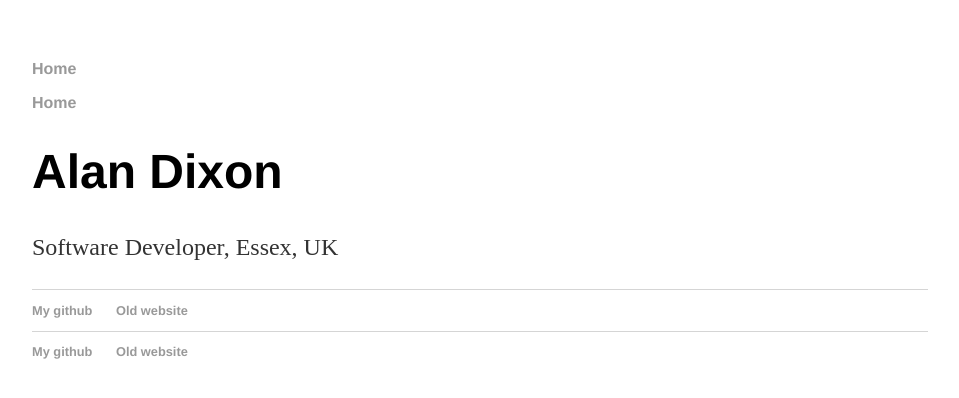
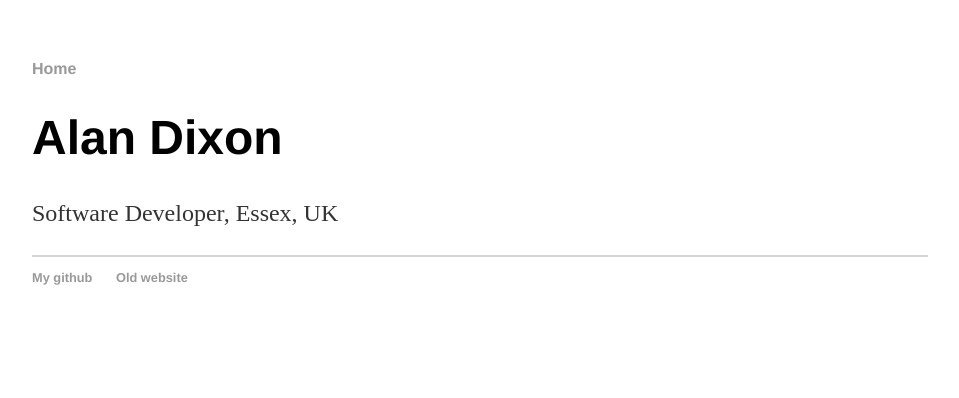
Before and after one commit to alandixon/alandixon.github.io, a Jekyll site: the page built from index.html, in a window 1280 px wide. Shown: the top 398 px of the page, without its empty margins (160-1119 px from the left). Built offline with Jekyll 4.4.1, drawn with Linux system fonts in a browser that asks for light colours.

Commit message:
Removed stuff duped in layout

```diff
--- a/index.html
+++ b/index.html
@@ -11,12 +11,6 @@ title: Alan Dixon
 	</head>
 	<body>
 		<nav>
-    		<ul>
-        		<li><a href="/">Home</a></li>
-	        	<!--li><a href="/about">About</a></li>
-        		<li><a href="/cv">CV</a></li>
-        		<li><a href="/blog">Blog</a></li-->
-    		</ul>
 		</nav>
 		<div class="container">
     		<div class="blurb">
@@ -24,11 +18,6 @@ title: Alan Dixon
 			<p>Software Developer, Essex, UK</p>
     		</div><!-- /.blurb -->
 		</div><!-- /.container -->
-		<footer>
-    		<ul>
-        		<li><a href="https://github.com/alandixon">My github</a></li>
-        		<li><a href="http://www.alandixon.org">Old website</a></li>
-			</ul>
-		</footer>
+		<footer></footer>
 	</body>
 </html>
```
